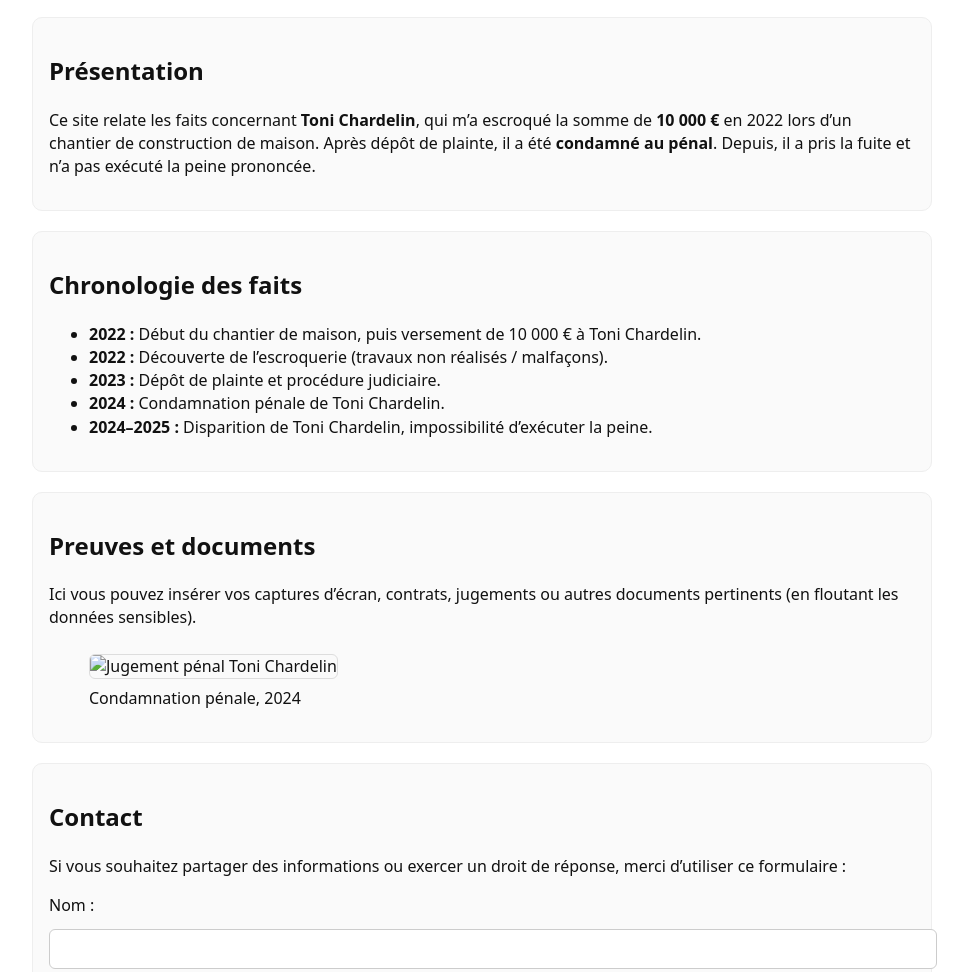
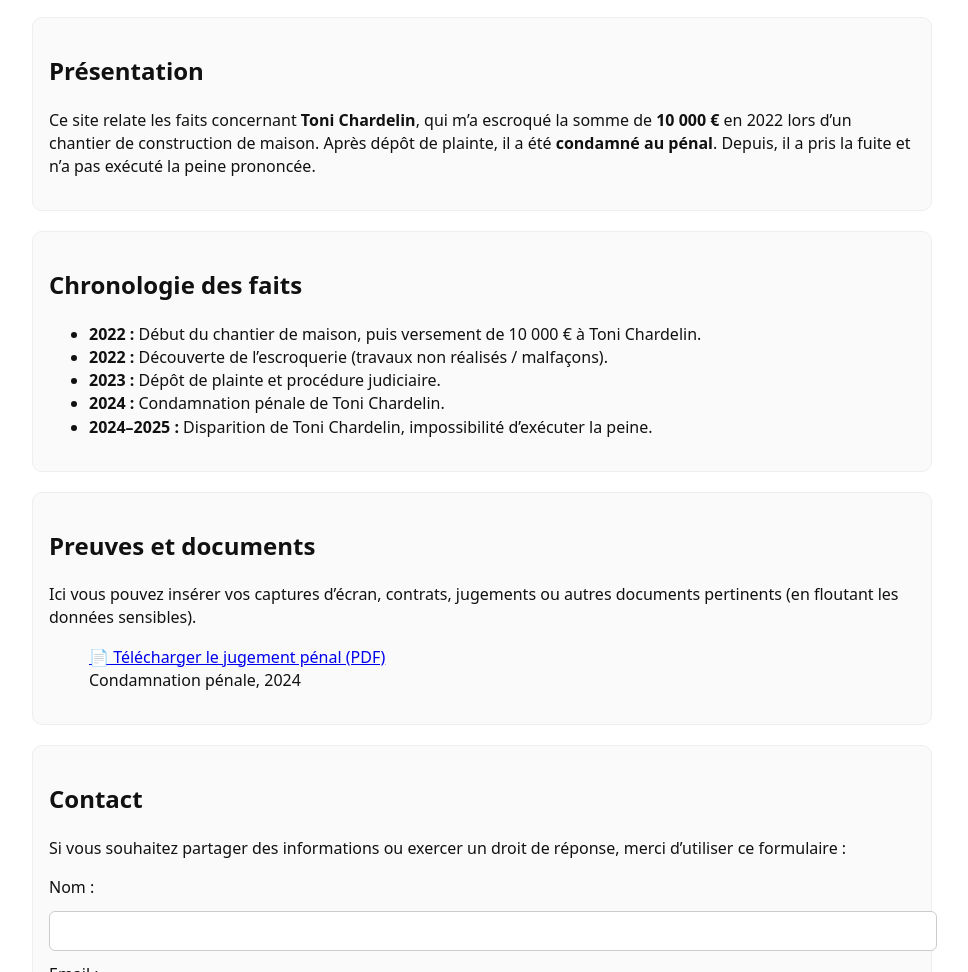
Before and after one commit to davidventre/arnaque-alerte, a plain HTML site: page index.html in a window 1280 px wide. Shown: the part 128-1100 px from the top of the page, without its empty margins (158-1126 px from the left). Drawn offline with Linux system fonts and the light colour scheme.

Commit message:
Update index.html

```diff
--- a/index.html
+++ b/index.html
@@ -55,7 +55,12 @@
     <section class="evidence">
       <h2>Preuves et documents</h2>
       <p>Ici vous pouvez insérer vos captures d’écran, contrats, jugements ou autres documents pertinents (en floutant les données sensibles).</p>
-      <figure><img src="/preuves/jugement.pdf" alt="Jugement pénal Toni Chardelin"><figcaption>Condamnation pénale, 2024</figcaption></figure>
+      <figure>
+  <a href="/preuves/jugement.pdf" target="_blank">
+    📄 Télécharger le jugement pénal (PDF)
+  </a>
+  <figcaption>Condamnation pénale, 2024</figcaption>
+</figure>
     </section>
 
     <section>
```
